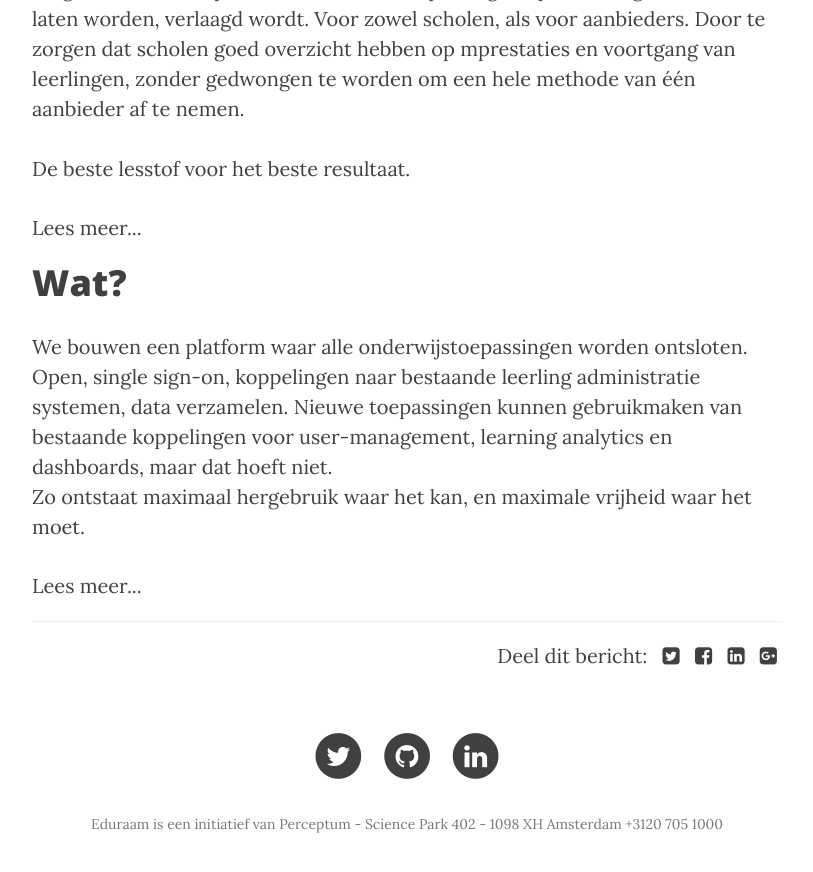
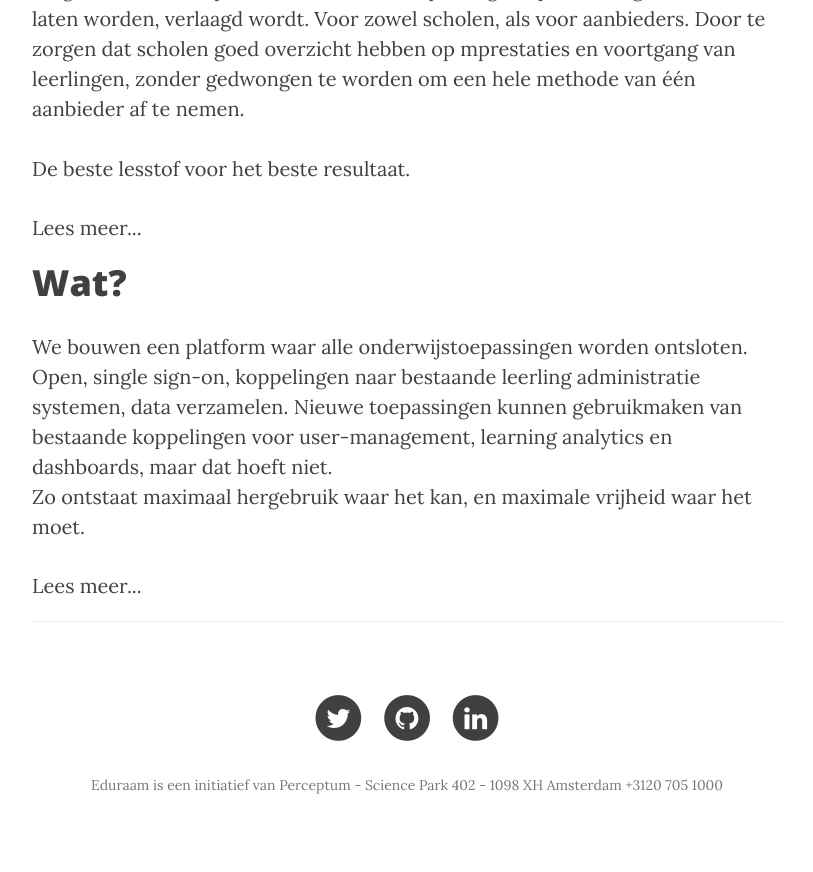
Before and after one commit to wijnandb/eduraam, a Jekyll site: the page built from index.html, in a window 1280 px wide and 900 px high, scrolled down 1120 px. Shown: the top 872 px of the window, without its empty margins (233-1046 px from the left). Built offline with Jekyll 4.4.1, drawn with Linux system fonts in a browser that asks for light colours; nearby versions of some CDN libraries; the list of posts is cut into pages by our own code.

Commit message:
Share verplaatst naar posts

```diff
--- a/_layouts/page.html
+++ b/_layouts/page.html
@@ -25,4 +25,3 @@
 		</div>
 	</div>
 </div>
-    {% include share.html %}
--- a/_layouts/post.html
+++ b/_layouts/post.html
@@ -46,5 +46,5 @@
         </div>
     </div>
 </article>
-
+    {% include share.html %}
 <hr>
```
